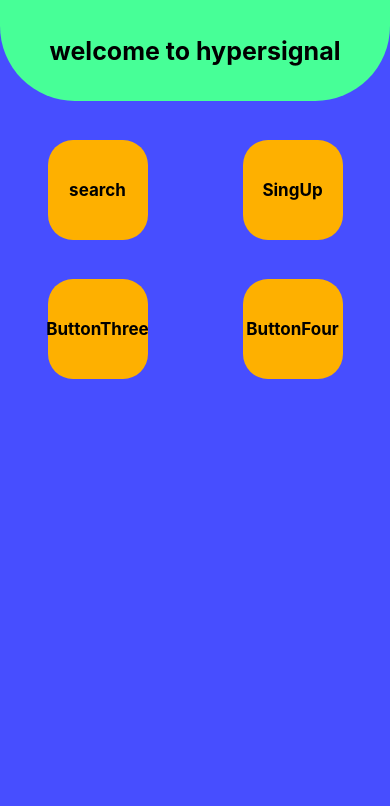
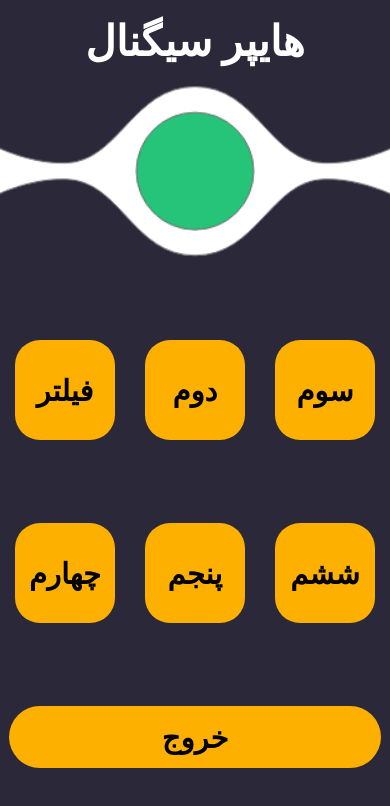
Before and after one commit to Yaghoubi-MH/HyperSignal, a React Native app: screen /HomePage in a window 390 px wide. Shown: the top 806 px of the page. Built offline with nearby package versions, Linux system fonts and the light colour scheme.

Commit message:
created Filter Page

```diff
--- a/App.js
+++ b/App.js
@@ -3,9 +3,10 @@ import { NavigationContainer } from "@react-navigation/native";
 import { createNativeStackNavigator } from "@react-navigation/native-stack";
 import AsyncStorage from '@react-native-async-storage/async-storage';
 
-import HomePage from "./Components/Pages/HomePage"
+import HomePage from "./Components/Home/Pages/HomePage"
 import Search from "./Components/Pages/Search"
 import Login from "./Components/Login/Pages/Login"
+import Filter from "./Components/Home/Pages/Filter"
 
 
 const Stack = createNativeStackNavigator();
@@ -28,7 +29,6 @@ function App() {
   }
   fetchUser()
   if (user == undefined) {
-    // We haven't finished checking for the token yet
     return (
       <NavigationContainer>
             <Stack.Screen name="Search" component={Search} />
@@ -44,7 +44,7 @@ function App() {
         {user ? (
           <>
             <Stack.Screen name="HomePage" component={HomePage} />
-            <Stack.Screen name="Search" component={Search} />
+            <Stack.Screen name="Filter" component={Filter} />
             <Stack.Screen name="Login" component={Login} />
           </>
 
--- /dev/null
+++ b/Components/Home/Pages/Filter.js
@@ -0,0 +1,48 @@
+import React from "react";
+import { View, Text, StyleSheet, Image, StatusBar, Button, TouchableOpacity } from "react-native";
+import { widthPercentageToDP as wp, heightPercentageToDP as hp } from "react-native-responsive-screen";
+import { useNavigation } from "@react-navigation/core";
+import PushNotification from "react-native-push-notification";
+import AsyncStorage from '@react-native-async-storage/async-storage';
+
+const HeaderPage = () => {
+    return (
+        <View style={HeaderPageStyles.Container}>
+            <Text style={HeaderPageStyles.HeaderText}>فیلتر</Text>
+        </View>
+    )
+}
+
+const Filter = () => {
+    return (
+        <View style={MainPageStyles.Container}>
+            <HeaderPage />
+        </View>
+    )
+}
+
+const HeaderPageStyles = StyleSheet.create({
+    Container: {
+        backgroundColor: "#fff",
+        width: wp(100),
+        height: hp(10),
+        borderBottomRightRadius: 100,
+        borderBottomLeftRadius: 100,
+        justifyContent : "center",
+        alignItems : "center"
+    },
+    HeaderText: {
+        color : "#000",
+        fontSize : hp(6.29),
+        fontWeight: "bold"
+    }
+})
+
+const MainPageStyles = StyleSheet.create({
+    Container: {
+        backgroundColor: "#2B283A",
+        width: wp(100),
+        height: hp(100),
+    }
+})
+export default Filter
--- /dev/null
+++ b/Components/Home/Pages/HomePage.js
@@ -0,0 +1,144 @@
+import React from "react";
+import { View, Text, StyleSheet, Image, StatusBar, Button, TouchableOpacity } from "react-native";
+import { widthPercentageToDP as wp, heightPercentageToDP as hp } from "react-native-responsive-screen";
+import { useNavigation } from "@react-navigation/core";
+import PushNotification from "react-native-push-notification";
+import AsyncStorage from '@react-native-async-storage/async-storage';
+
+function HeaderHomePage() {
+    return (
+        <View style={headerStyles.HeaderContainer}>
+            <Text style={headerStyles.HeaderText}>هایپر سیگنال</Text>
+            <Image style={headerStyles.Shape} source={require("../Images/Shape.png")} />
+        </View>
+    )
+}
+
+function Buttons() {
+    const navigation = useNavigation()
+    return (
+        <View>
+            <View style={MainHomePageStyles.ButtonContainer}>
+                <TouchableOpacity
+                    style={ButtonStyles.ButtonOne}
+                    onPress={() => navigation.navigate("Filter")}
+                >
+                    <Text style={ButtonStyles.TextOne}>فیلتر</Text>
+                </TouchableOpacity>
+                <TouchableOpacity
+                    style={ButtonStyles.ButtonOne}
+                >
+                    <Text style={ButtonStyles.TextOne}>دوم</Text>
+                </TouchableOpacity>
+                <TouchableOpacity
+                    style={ButtonStyles.ButtonOne}
+                >
+                    <Text style={ButtonStyles.TextOne}>سوم</Text>
+                </TouchableOpacity>
+            </View>
+            <View style={MainHomePageStyles.ButtonContainer}>
+                <TouchableOpacity
+                    style={ButtonStyles.ButtonOne}
+                >
+                    <Text style={ButtonStyles.TextOne}>چهارم</Text>
+                </TouchableOpacity>
+                <TouchableOpacity
+                    style={ButtonStyles.ButtonOne}
+                >
+                    <Text style={ButtonStyles.TextOne}>پنجم</Text>
+                </TouchableOpacity>
+                <TouchableOpacity
+                    style={ButtonStyles.ButtonOne}
+                >
+                    <Text style={ButtonStyles.TextOne}>ششم</Text>
+                </TouchableOpacity>
+            </View>
+            <View style={MainHomePageStyles.Exit}>
+                <TouchableOpacity
+                    style={ButtonStyles.ButtonExit}
+                    onPress={() => {
+                        AsyncStorage.removeItem("@user")
+                        navigation.navigate("Login")
+                    }}
+                >
+                    <Text style={ButtonStyles.TextOne}>خروج</Text>
+                </TouchableOpacity>
+            </View>
+
+        </View>
+    )
+}
+
+function MainHomePage() {
+    return (
+        <View style={MainHomePageStyles.MainContainer}>
+            <HeaderHomePage />
+            <Buttons />
+        </View>
+    )
+}
+
+const headerStyles = StyleSheet.create({
+    HeaderContainer: {
+        alignItems: "center"
+    },
+    Shape: {
+        width: wp(100),
+        height: hp(20.28),
+        resizeMode: "cover",
+        marginTop: hp(2.39)
+    },
+    HeaderText: {
+        color: "#fff",
+        fontSize: hp(4.94),
+        marginTop: hp(1.79),
+        fontWeight: "bold"
+    }
+})
+
+const MainHomePageStyles = StyleSheet.create({
+    MainContainer: {
+        backgroundColor: "#2B283A",
+        width: wp("100%"),
+        height: hp("100%"),
+    },
+    ButtonContainer: {
+        flexDirection: "row",
+        justifyContent: "space-around",
+        marginTop: hp(9.85)
+    },
+    Exit: {
+        width: wp(100),
+        justifyContent: "center",
+        alignItems: "center",
+        marginTop : hp(9.89)
+    }
+})
+
+const ButtonStyles = StyleSheet.create({
+    ButtonOne: {
+        backgroundColor: "#feb000",
+        width: 100,
+        height: 100,
+        borderRadius: 25,
+        justifyContent: "center",
+        alignItems: "center",
+
+    },
+    ButtonExit: {
+        backgroundColor: "#feb000",
+        width: 372,
+        height: 62,
+        borderRadius: 50,
+        justifyContent: "center",
+        alignItems: "center",
+
+    },
+    TextOne: {
+        color: "#000",
+        fontSize: hp(3.44),
+        fontWeight: "bold"
+
+    }
+})
+export default MainHomePage
--- a/Components/Login/Pages/Login.js
+++ b/Components/Login/Pages/Login.js
@@ -46,31 +46,16 @@ const Login = () => {
     }
     console.log(UserPhoneNumber)
 
-    // useEffect(() => {
-    //     const fetchUser = async () => {
-    //         const value = await AsyncStorage.getItem('@user')
-    //         setUser(value)
-    //         console.log("value", user)
-
-    //     }
-    //     fetchUser()
-    // }, [])
-
     const OnPressHandler = async () => {
         try {
             await AsyncStorage.setItem("@user", UserPhoneNumber)
-            axios.get("http:192.168.1.5/NewUserApi?userPhonenumber=" + UserPhoneNumber + "")
+            axios.get("http:192.168.1.8/NewUserApi?userPhonenumber=" + UserPhoneNumber + "")
             navigation.navigate("HomePage")
         } catch (e) {
-            // saving error
+
         }
     }
-    // const userLogedIn = () => {
-    //     if (user) {
-    //         navigation.navigate("HomePage")
-    //     }
-    // }
-    // setTimeout(userLogedIn)
+
     return (
 
         < View style={{ backgroundColor: "#EFEED3" }}>
--- a/Components/Pages/HomePage.js
+++ /dev/null
@@ -1,109 +0,0 @@
-import React from "react";
-import { View, Text, StyleSheet, StatusBar, Button, TouchableOpacity } from "react-native";
-import { widthPercentageToDP as wp, heightPercentageToDP as hp } from "react-native-responsive-screen";
-import { useNavigation } from "@react-navigation/core";
-import PushNotification from "react-native-push-notification";
-import AsyncStorage from '@react-native-async-storage/async-storage';
-
-function HeaderHomePage() {
-    return (
-        <View style={headerStyles.HeaderContainer}>
-            <Text style={headerStyles.HeaderText}>welcome to hypersignal</Text>
-        </View>
-    )
-}
-
-function Buttons() {
-    const navigation = useNavigation()
-    return (
-        <View>
-            <View style={MainHomePageStyles.ButtonContainer}>
-                <TouchableOpacity
-                    style={ButtonStyles.ButtonOne}
-                    onPress={()=>navigation.navigate("Search")}
-                >
-                    <Text style={ButtonStyles.TextOne}>search</Text>
-                </TouchableOpacity>
-                <TouchableOpacity
-                    style={ButtonStyles.ButtonOne}
-                    onPress={()=>{
-                        AsyncStorage.removeItem("@user")
-                        navigation.navigate("Login")
-                    }}
-                >
-                    <Text style={ButtonStyles.TextOne}>SingUp</Text>
-                </TouchableOpacity>
-            </View>
-            <View style={MainHomePageStyles.ButtonContainer}>
-                <TouchableOpacity
-                    style={ButtonStyles.ButtonOne}
-                >
-                    <Text style={ButtonStyles.TextOne}>ButtonThree</Text>
-                </TouchableOpacity>
-                <TouchableOpacity
-                    style={ButtonStyles.ButtonOne}
-                >
-                    <Text style={ButtonStyles.TextOne}>ButtonFour</Text>
-                </TouchableOpacity>
-            </View>
-        </View>
-    )
-}
-
-function MainHomePage() {
-    return (
-        <View style={MainHomePageStyles.MainContainer}>
-            <HeaderHomePage />
-            <Buttons />
-        </View>
-    )
-}
-
-const headerStyles = StyleSheet.create({
-    HeaderContainer: {
-        backgroundColor: "#47ff97",
-        width: wp("100%"),
-        height: hp("12%"),
-        borderBottomRightRadius: 75,
-        borderBottomLeftRadius: 75,
-        justifyContent: "center",
-        alignItems: "center"
-    },
-    HeaderText: {
-        color: "#000",
-        fontSize: hp("3%"),
-        fontWeight: "bold"
-    }
-})
-
-const MainHomePageStyles = StyleSheet.create({
-    MainContainer: {
-        backgroundColor: "#474eff",
-        width: wp("100%"),
-        height: hp("100%"),
-    },
-    ButtonContainer: {
-        flexDirection: "row",
-        justifyContent: "space-around",
-        marginTop: wp("10%")
-    }
-})
-
-const ButtonStyles = StyleSheet.create({
-    ButtonOne: {
-        backgroundColor: "#feb000",
-        width: 100,
-        height: 100,
-        borderRadius: 25,
-        justifyContent: "center",
-        alignItems: "center",
-
-    },
-    TextOne: {
-        color: "#000",
-        fontSize: hp("2%"),
-        fontWeight: "bold"
-
-    }
-})
-export default MainHomePage
```
Also changed, not shown: Components/Home/Images/Shape.png (added).
